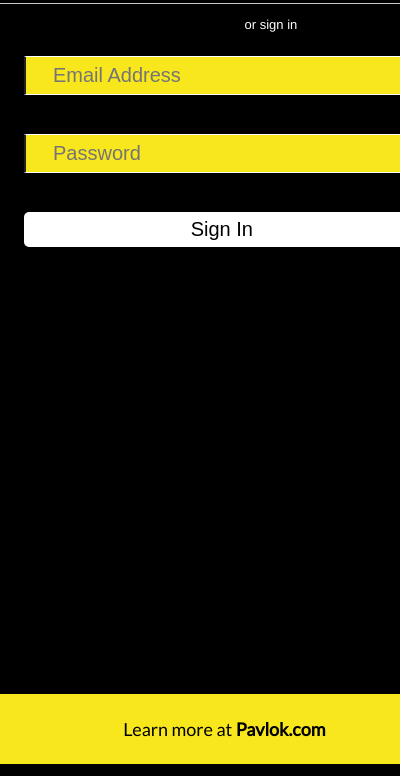
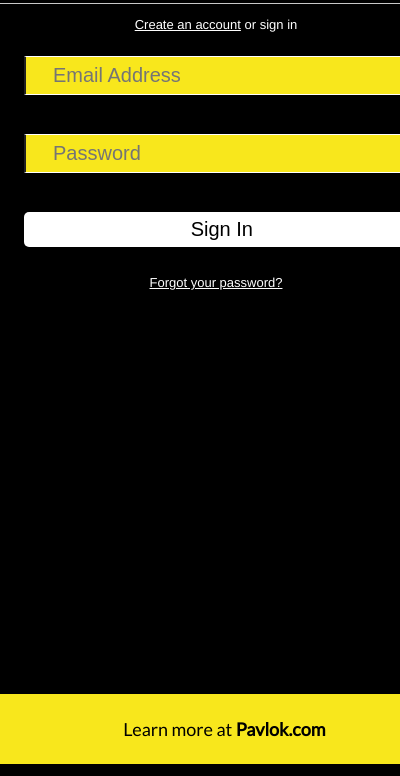
Before and after one commit to Behavioral-Technology-Group/pavlok-chrome-extension, a browser extension: page popup.html in a window 400 px wide. Shown: the part 68-844 px from the top of the page. Drawn offline with Linux system fonts and the light colour scheme; no server answers.

Commit message:
Adds missing style

```diff
--- a/css/popup.css
+++ b/css/popup.css
@@ -792,3 +792,7 @@ div.auth {
 .jqimessage #migrationTable th{
 	text-align: center;
 }
+
+.onlyUnlogged a {
+	color: white;
+}
```
